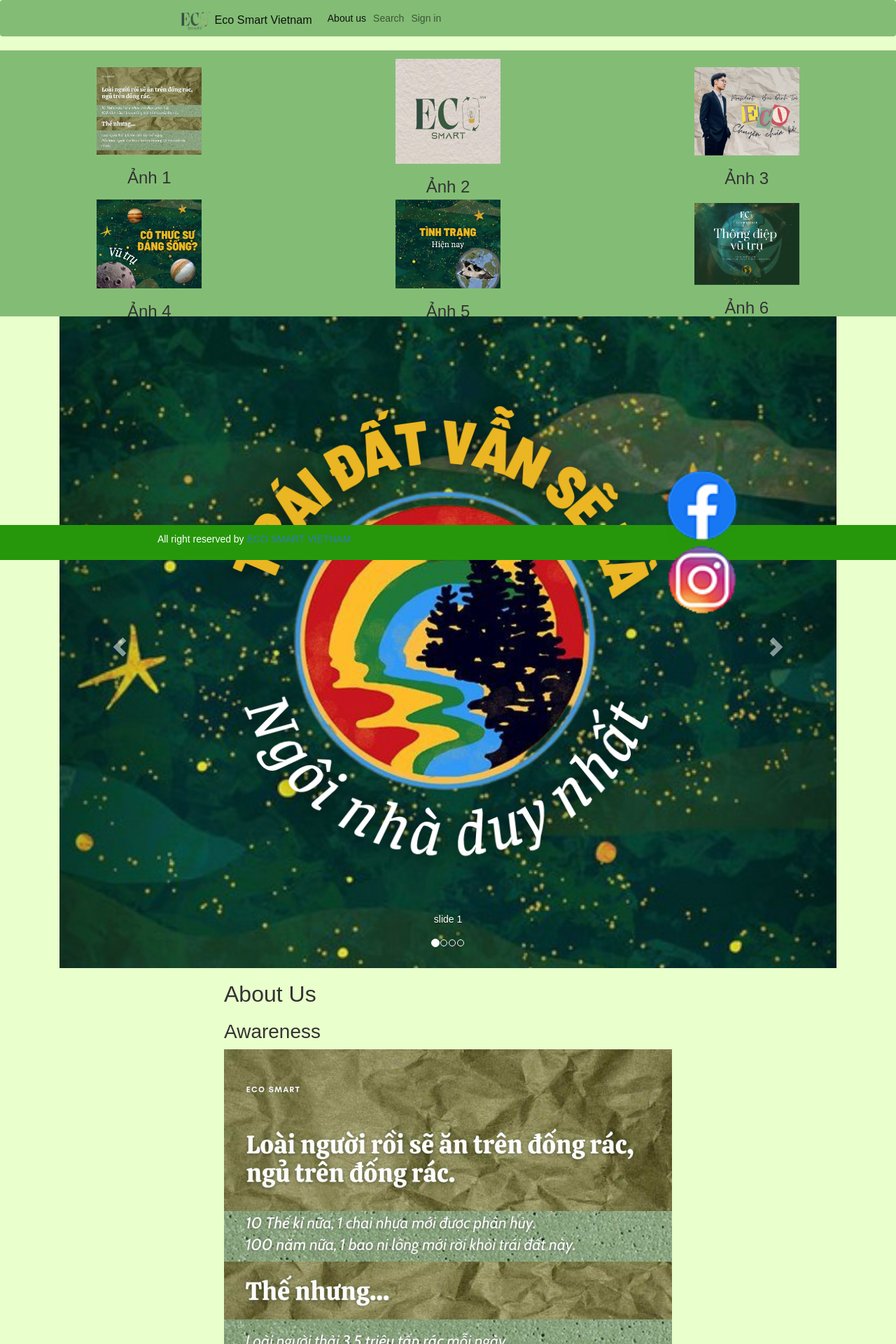
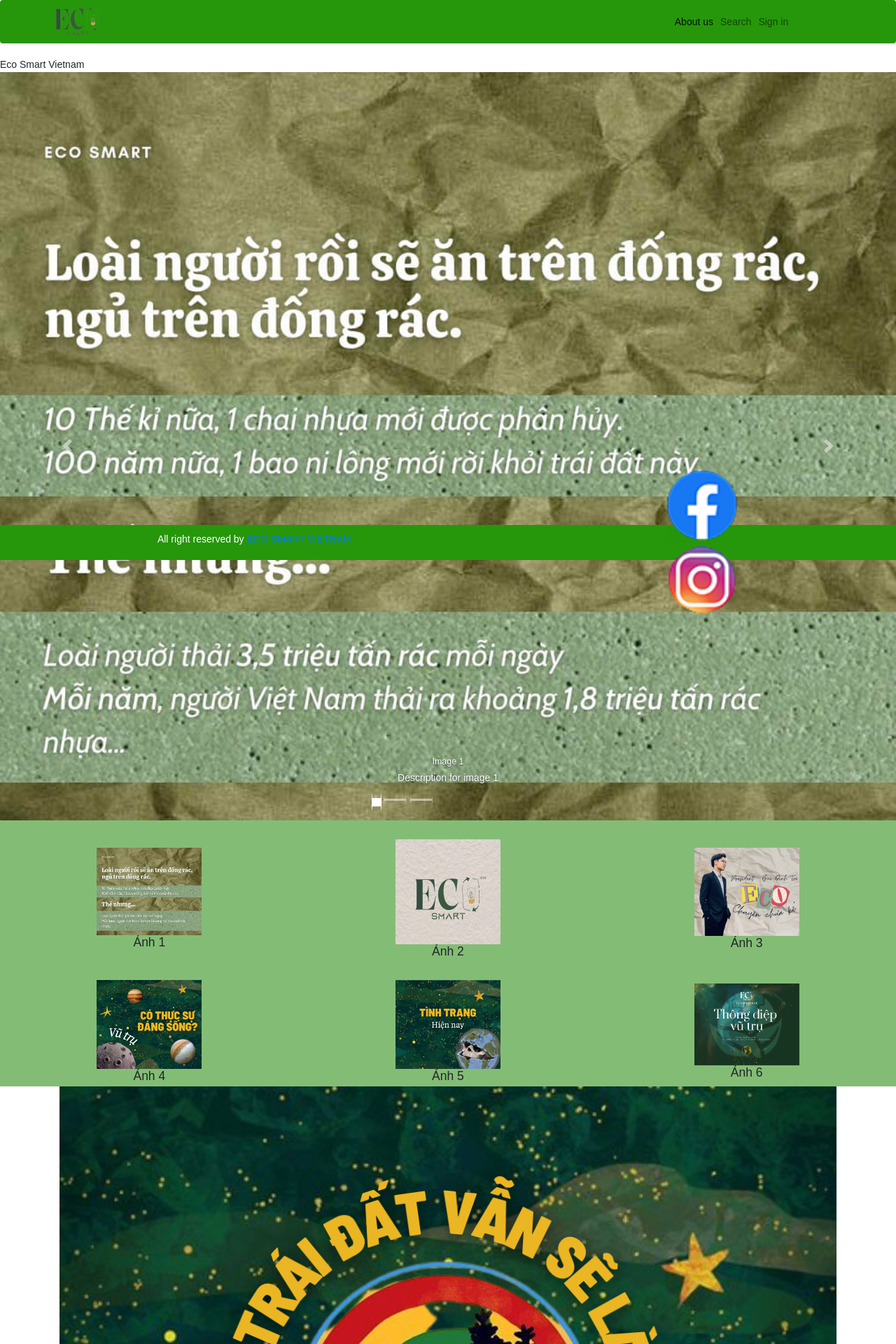
Before and after one commit to tridinhbui/eco-smart-vn, a Flask app: page / in a window 1280 px wide. Shown: the top 1920 px of the page at 70% size. Run offline with Flask 2, Linux system fonts and the light colour scheme; some libraries are stand-ins or nearby versions.

Commit message:
update footer fixed

```diff
--- a/app.py
+++ b/app.py
@@ -47,6 +47,8 @@
 def blog_id(block_id):
     return f"<h1> Hello {block_id}!</h1>"
 
+app.run(host='0.0.0.0', port=5000)
+
 # @app.get('/login')
 # def login_get():
 #     return show_the_login_form()
--- a/static/style/footer.css
+++ b/static/style/footer.css
@@ -4,9 +4,9 @@
 
 }
 .background_footer {
-    position: absolute;
+    position: fixed;
     align-items: center;
-    background-color: rgb(38, 151, 10);
+    background-color:rgb(38, 151, 10);
     height: 5rem;
     width: 100%;
     display: flex;
--- a/static/style/navbar.css
+++ b/static/style/navbar.css
@@ -1,25 +1,36 @@
 /* Made by GPham  */
 
 .navbar {
-  background-color: rgb(131, 188, 117);
+  background-color: rgb(38, 151, 10);
   padding-top: 0;
   padding-bottom: 0;
   font-family: "Arial";
   font-style: normal;
+  font-weight: 500;
+
 }
 
 .navbar-brand {
-  width: 20%;
+
+}
+
+.container-fluid{
+  height: 35%;
+}
+
+.nav-item{
+  float: left;
 }
 
 .title-logo {
   width: 20%;
-  margin-left: 110%;
+  margin-left: 15%;
 }
 
 .title-name {
   display: inline-block;
-  font-size: 90%;
+  font-size: 3vh;
+  font-weight: 300;
 }
 
 .navbar-nav {
@@ -27,10 +38,9 @@
 }
 
 .navbar-toggler {
-  margin-right: 5%;
+  padding-left: 25%;
 }
 
 #navbarToggler {
-  margin-left: 15%;
   padding-right: 10%;
 }
--- a/templates/aboutus.html
+++ b/templates/aboutus.html
@@ -8,7 +8,7 @@
     <link rel="stylesheet" href="../static/style/aboutus.css">
 </head>
 
-<body>
+<div>
     <main>
         <!-- Including: Awareness, Mission & Vision, Founder -->
         <h1>About Us</h1>
@@ -106,6 +106,6 @@
             </p>
         </div>
     </main>
-</body>
+</div>
 
 </html>
--- a/templates/activities.html
+++ b/templates/activities.html
@@ -11,7 +11,7 @@
     <title>Document</title>
 </head>
 
-<body>
+<div>
     <!--file div tổng chứa activities-->
     <div class="background-activities">
         <!-- file div chứa cả 2 dòng -->
@@ -68,6 +68,6 @@
         </div>
     </div>
     </div>
-</body>
+</div>
 
 </html>
--- /dev/null
+++ b/templates/carousel.html
@@ -0,0 +1,38 @@
+<div id="carouselExampleIndicators" class="carousel slide" data-ride="carousel">
+    <ol class="carousel-indicators">
+      <li data-target="#carouselExampleIndicators" data-slide-to="0" class="active"></li>
+      <li data-target="#carouselExampleIndicators" data-slide-to="1"></li>
+      <li data-target="#carouselExampleIndicators" data-slide-to="2"></li>
+    </ol>
+    <div class="carousel-inner">
+      <div class="carousel-item active">
+        <img src="../static/images/activities/activities1.jpg" class="d-block w-100" alt="Image 1">
+        <div class="carousel-caption d-none d-md-block">
+          <h5>Image 1</h5>
+          <p>Description for image 1</p>
+        </div>
+      </div>
+      <div class="carousel-item">
+        <img src="../static/images/activities/activities1.jpg" class="d-block w-100" alt="Image 2">
+        <div class="carousel-caption d-none d-md-block">
+          <h5>Image 2</h5>
+          <p>Description for image 2</p>
+        </div>
+      </div>
+      <div class="carousel-item">
+        <img src="../static/images/activities/activities1.jpg" class="d-block w-100" alt="Image 3">
+        <div class="carousel-caption d-none d-md-block">
+          <h5>Image 3</h5>
+          <p>Description for image 3</p>
+        </div>
+      </div>
+    </div>
+    <a class="carousel-control-prev" href="#carouselExampleIndicators" role="button" data-slide="prev">
+      <span class="carousel-control-prev-icon" aria-hidden="true"></span>
+      <span class="sr-only">Previous</span>
+    </a>
+    <a class="carousel-control-next" href="#carouselExampleIndicators" role="button" data-slide="next">
+      <span class="carousel-control-next-icon" aria-hidden="true"></span>
+      <span class="sr-only">Next</span>
+    </a>
+  </div>
--- a/templates/footer.html
+++ b/templates/footer.html
@@ -1,6 +1,5 @@
-<!--Made by Kieu Minh Duc ” -->
+ <!--Made by Kieu Minh Duc ” -->
 <!DOCTYPE html>
-<html lang="en">
   <head>
     <meta charset="UTF-8" />
     <meta http-equiv="X-UA-Compatible" content="IE=edge" />
--- a/templates/index.html
+++ b/templates/index.html
@@ -8,17 +8,21 @@
   <body>
     <!-- include navbar.html here -->
     {% include 'navbar.html' %}
-
+    <div> Eco Smart Vietnam </div>
+    {% include 'carousel.html' %}
     <!-- include body.html here -->
     {% include 'activities.html' %}
     {% include 'slideshow.html' %}
-    {% include 'aboutus.html' %}
+    <div>
+      {% include 'aboutus.html' %}
+    </div>
+    {% include 'footer.html' %}
+    <link rel="stylesheet" href="https://stackpath.bootstrapcdn.com/bootstrap/4.5.2/css/bootstrap.min.css" integrity="sha384-JcKb8q3iqJ61gNV9KGb8thSsNjpSL0n8PARn9HuZOnIxN0hoP+VmmDGMN5t9UJ0Z" crossorigin="anonymous">
+    <script src="https://code.jquery.com/jquery-3.5.1.slim.min.js" integrity="sha384-DfXdz2htPH0lsSSs5nCTpuj/zy4C+OG"> </script>
+  </body>
 
 
-  </body>
 
-  <footer>
-    <!-- include footer.html here -->
-    {% include 'footer.html' %}
-  </footer>
+
+
 </html>
--- a/templates/navbar.html
+++ b/templates/navbar.html
@@ -34,7 +34,6 @@
             alt="Logo"
             class="title-logo d-inline-block"
           />
-          <div class="title-name">Eco Smart Vietnam</div>
         </a>
 
         <!-- Navbar Toggle contains the elements inside the list with the id of "navbarToggler" -->
--- a/templates/slideshow.html
+++ b/templates/slideshow.html
@@ -30,7 +30,7 @@
         <div class="carousel-inner">
           <!--slide 1-->
           <div class="item active">
-            <img src="../assets/pics/aboutus/1.jpg" />
+            <img src="../../assets/pics/aboutus/1.jpg" />
             <div class="carousel-caption">
               <p>slide 1</p>
             </div>
@@ -38,7 +38,7 @@
 
           <!--slide 2-->
           <div class="item">
-            <img src="../assets/pics/aboutus/2.jpg" />
+            <img src="../../assets/pics/aboutus/2.jpg" />
             <div class="carousel-caption">
               <p>slide 2</p>
             </div>
@@ -46,7 +46,7 @@
 
           <!--slide 3-->
           <div class="item">
-            <img src="../assets/pics/aboutus/3.jpg" />
+            <img src="../../assets/pics/aboutus/3.jpg" />
             <div class="carousel-caption">
               <p>slide 3</p>
             </div>
@@ -54,7 +54,7 @@
 
           <!--slide 4-->
           <div class="item">
-            <img src="../assets/pics/aboutus/4.jpg" />
+            <img src="../../assets/pics/aboutus/4.jpg" />
             <div class="carousel-caption">
               <p>slide 4</p>
             </div>
```
